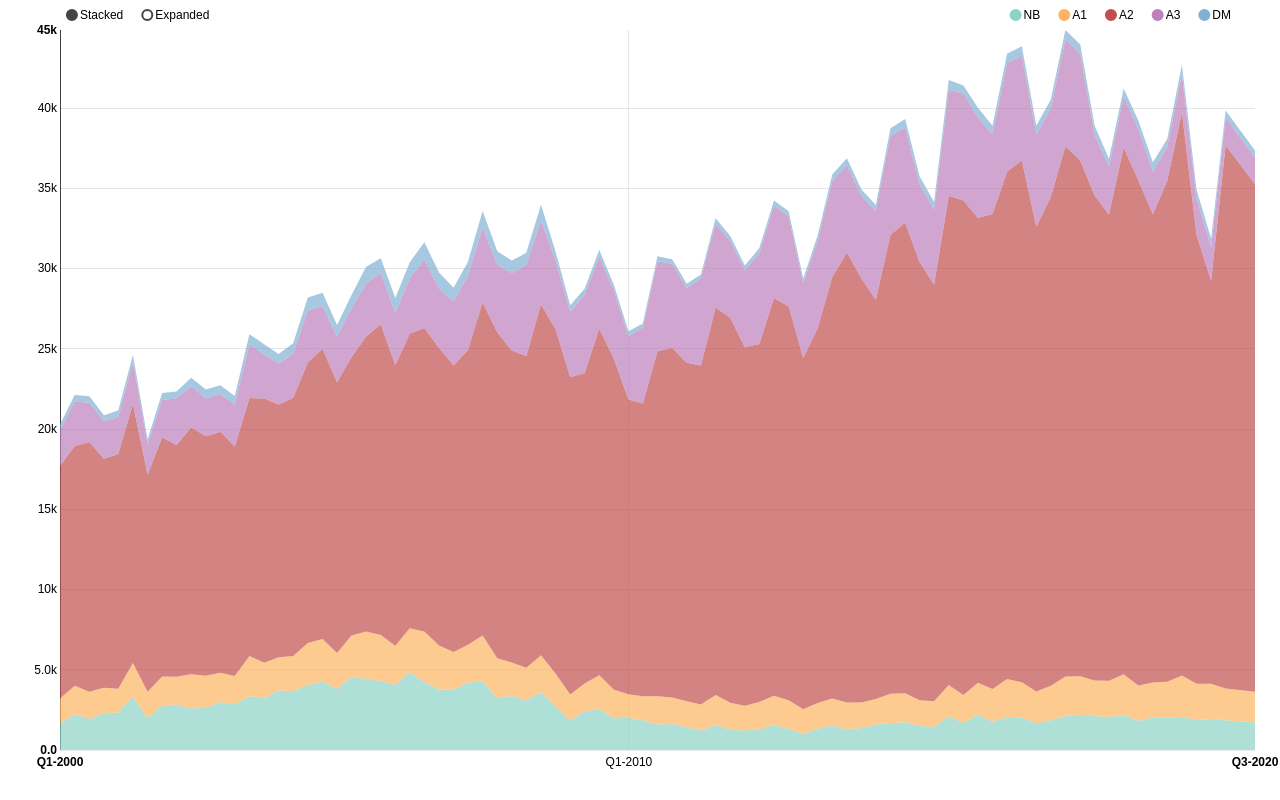
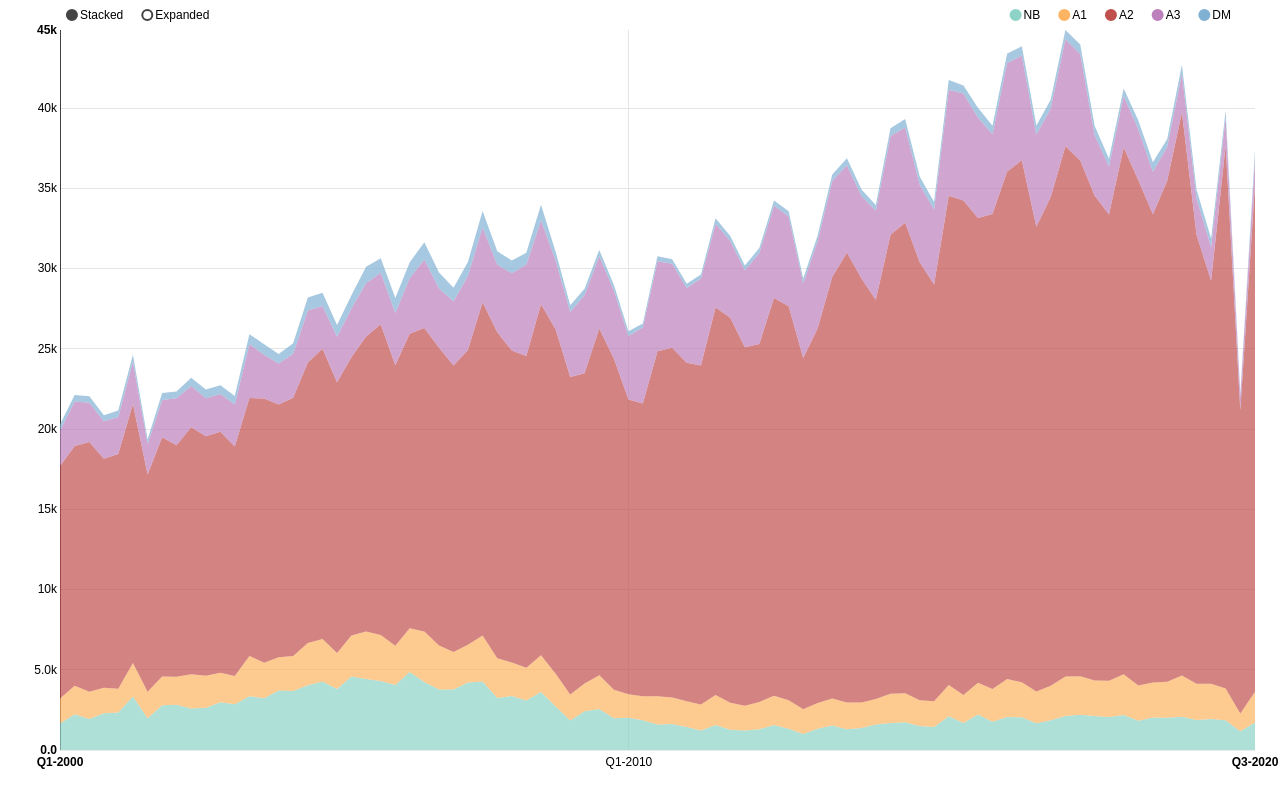
Before and after one commit to NYCDOB/NVD3_DOB, a website: page examples/PermitsTS_Q12000_Q32020_qtrs.html in a window 1280 px wide. Drawn offline with nearby package versions, Linux system fonts and the light colour scheme.

Commit message:
Update PermitsTS_Q12000_Q32020_qtrs.html

```diff
--- a/examples/PermitsTS_Q12000_Q32020_qtrs.html
+++ b/examples/PermitsTS_Q12000_Q32020_qtrs.html
@@ -44,7 +44,7 @@
 		{
             "key" : "NB" ,
             color: "#8dd3c7",
-            "values" : [[954302400000 , 1645] ,
+             "values" : [[954302400000 , 1645] ,
 			[962251200000 , 2234] ,
 			[970200000000 , 1931] ,
 			[978066000000 , 2286] ,
@@ -125,6 +125,7 @@
 			[1569643200000 , 1868] ,
 			[1577509200000 , 1932] ,
 			[1585368000000 , 1855] ,
+			[1593316800000 , 1176] ,
 			[1601265600000 , 1718]]
 
         } ,
@@ -213,6 +214,7 @@
 			[1569643200000 , 2264] ,
 			[1577509200000 , 2194] ,
 			[1585368000000 , 1984] ,
+			[1593316800000 , 1092] ,
 			[1601265600000 , 1906]]
 
         } ,
@@ -301,6 +303,7 @@
 			[1569643200000 , 27964] ,
 			[1577509200000 , 25120] ,
 			[1585368000000 , 33827] ,
+			[1593316800000 , 18907] ,
 			[1601265600000 , 31649]]
 
         } ,
@@ -389,6 +392,7 @@
 			[1569643200000 , 2253] ,
 			[1577509200000 , 2107] ,
 			[1585368000000 , 1757] ,
+			[1593316800000 , 888] ,
 			[1601265600000 , 1622]]
 
         } ,
@@ -477,6 +481,7 @@
 			[1569643200000 , 564] ,
 			[1577509200000 , 516] ,
 			[1585368000000 , 434] ,
+			[1593316800000 , 184] ,
 			[1601265600000 , 461]]
 
         }
```
